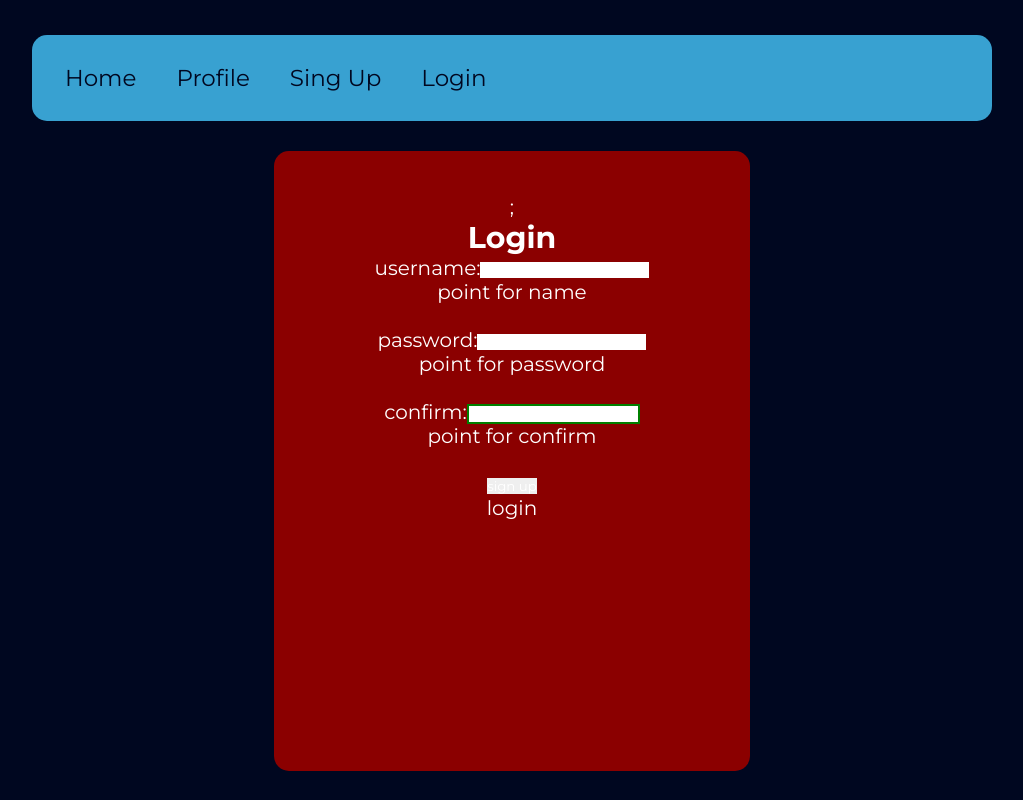
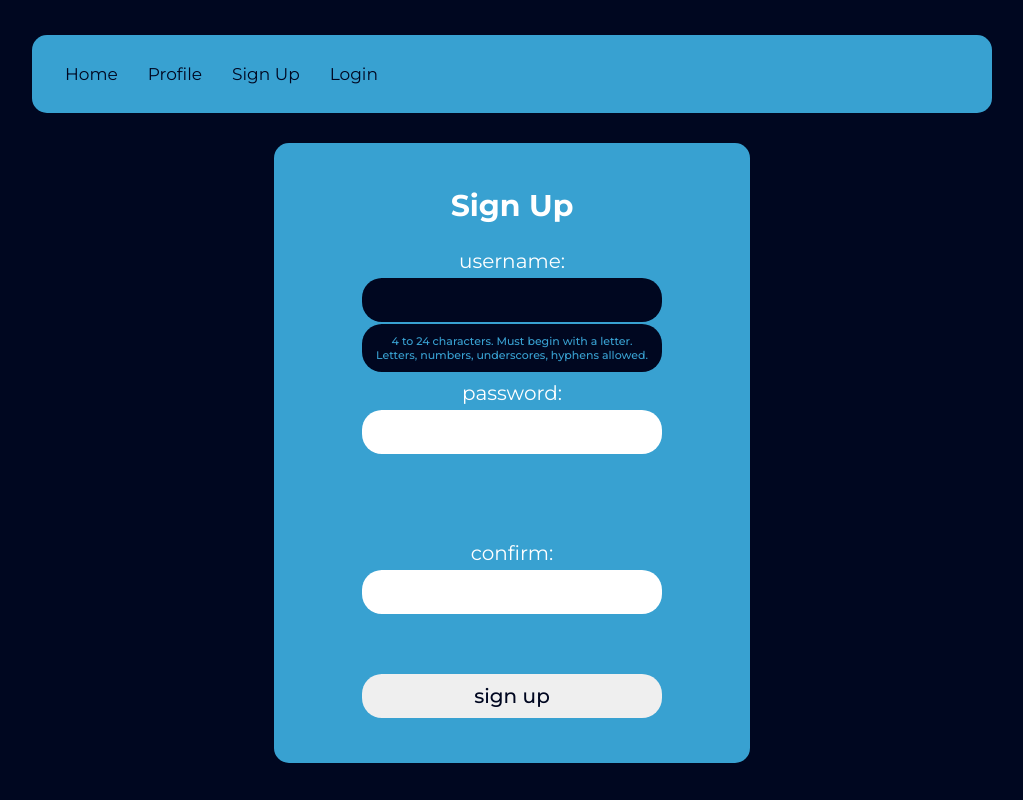
Before and after one commit to HosseAmro/login, a React (Vite) app: page /signup in a window 1280 px wide. Shown: the whole page, without its empty margins (128-1151 px from the left). Built offline with nearby package versions, Linux system fonts and the light colour scheme.

Commit message:
fix 2 Register  23/5/13

```diff
--- a/src/App/App.jsx
+++ b/src/App/App.jsx
@@ -13,11 +13,10 @@ function App() {
     <>
       <Navbar />
       <Routes>
-      <Route path ="/"  element={<Home/>}/>
-      <Route path ="/profile"  element={<Profile/>}/>
-      <Route path ="/signup"  element={<SignUp/>}/>
-      <Route path ="/signup"  element={<SignUp/>}/>
-      <Route path ="/login"  element={<Login0/>}/>
+        <Route path="/" element={<Home />} />
+        <Route path="/profile" element={<Profile />} />
+        <Route path="/signup" element={<SignUp />} />
+        <Route path="/login" element={<Login0 />} />
       </Routes>
     </>
   );
--- a/src/index.css
+++ b/src/index.css
@@ -1,7 +1,3 @@
-/* @tailwind base;
-@tailwind components;
-@tailwind utilities; */
-
 @import url("https://fonts.googleapis.com/css2?family=Josefin+Sans:wght@300;400;500;700&family=Montserrat:wght@100;200;300;400;500;700&display=swap");
 
 *,
@@ -42,8 +38,8 @@ body {
   min-width: 1rem;
   width: 100%;
   padding: 2.3rem;
-  font-size: 2.3rem;
-  gap: 2rem;
+  font-size: 1.7rem;
+  gap: 1rem;
 }
 .item {
   display: block;
@@ -56,6 +52,7 @@ body {
   color: #38a1d1;
 }
 .main {
+  background-color: #38a1d1;
   text-align: center;
   font-size: 2rem;
   border-radius: 1.5rem;
@@ -64,30 +61,57 @@ body {
   max-width: 75%;
   max-height: 62rem;
   aspect-ratio: 1/1.3;
-padding: 2rem;
+  padding: 2rem;
 }
-.home{
-  background-color: gold;
+.red {
+  border: 3.5px solid red;
 }
-.profile{
-  background-color: chocolate;
+.green {
+  border: 3.5px solid green;
 }
-.signUp{
-  background-color: darkred;
-}
-.login{
-  background-color:chartreuse;
-}
-
-.red {
-  border: 2px solid red;
-}
-.green{
-  border: 2px solid green;
-}
-.none{
+.none {
   font-family: "Montserrat", sans-serif;
 }
-.hidden{
-visibility: hidden;
+.hidden {
+  /* display: none; */
+  visibility: hidden;
 }
+.part-inpot {
+  margin-bottom: -2rem;
+}
+.part-inpot:first-child {
+  margin-top: 2rem;
+}
+.label-inpout {
+  display: inline-block;
+  padding: 0.5rem;
+}
+input,
+.sub {
+  padding: 1rem;
+  color: #000720;
+  font-size: 2rem;
+  font-weight: 500;
+  border-radius: 2rem;
+  text-align: center;
+  width: 30rem;
+}
+.sub{
+  margin-top: 2rem;
+}
+input:focus,
+.sub:focus,
+.sub:hover {
+  background-color: #000720;
+  color: #38a1d1;
+}
+.note {
+  margin: 0.2rem auto 0;
+  padding: 1rem;
+  font-size: 1.1rem;
+  font-weight: 500;
+  background-color: #000720;
+  color: #38a1d1;
+  border-radius: 2rem;
+  width: 30rem;
+}
--- a/src/page/Login0.jsx
+++ b/src/page/Login0.jsx
@@ -1,7 +1,28 @@
-import React from 'react'
+import React, { useEffect, useRef, useState } from "react";
+
+
+
+
+
+
+
+
 
 export default function login() {
+
+  const nameRef = useRef();
+  const errRef = useRef();
+
+  const [names, setname] = useState({ user: "", valid: false, focus: false });
+  const [pas, setpas] = useState({ user: "", valid: false, focus: false });
+
+
+
+
+
+
+
   return (
-    <div className='main login'>login</div>
+    <div>Login</div>
   )
 }
--- a/src/page/Navbar.jsx
+++ b/src/page/Navbar.jsx
@@ -17,7 +17,7 @@ export default function Navbar() {
         </li>
         <li className="item-menu">
           <Link className="item" to="/signup">
-            Sing Up
+            Sign Up
           </Link>
         </li>
         <li className="item-menu">
--- a/src/page/SignUp.jsx
+++ b/src/page/SignUp.jsx
@@ -1,6 +1,4 @@
-import { Result } from "postcss";
 import React, { useEffect, useRef, useState } from "react";
-import { Link } from "react-router-dom";
 
 const NAME_REGEXG = /^[a-zA-Z][a-zA-Z0-9-_]{3,23}$/;
 const PWS_REGEXG = /^(?=.*[a-z])(?=.*[A-Z])(?=.*[0-9])(?=.*[!@#$%]).{8,24}$/;
@@ -20,23 +18,22 @@ export default function SignUp() {
 
   useEffect(() => {
     const result = NAME_REGEXG.test(names.user);
-    console.log(result);
-    console.log(names.user);
     setname((pev) => {
       return { ...pev, valid: result };
     });
   }, [names.user]);
+
   useEffect(() => {
     const result2 = PWS_REGEXG.test(pas.user);
-    console.log(result2);
-    console.log(pas.user);
     setpas((pev) => {
       return { ...pev, valid: result2 };
     });
     const match = pas.user === pas22.user;
+    if (result2) {
       setpas22((pev) => {
         return { ...pev, valid: match };
       });
+    }
   }, [pas.user, pas22.user]);
 
   useEffect(() => {
@@ -49,21 +46,25 @@ export default function SignUp() {
         <p ref={errRef} className={errMsg ? "errMsg" : "hidden"}>
           Error:{errMsg}
         </p>
-        ;<h1>Login</h1>
+        <h1>Sign Up</h1>
         <form>
-          <label htmlFor="username">username:</label>
+          <div className="part-inpot">
+            <label className="label-inpout" htmlFor="username">
+              username:{" "}
+            </label>
+            <br />
             <input
               type="text"
               name="username"
               id="username"
               ref={nameRef}
               autoComplete="off"
+              required
               onChange={(e) =>
                 setname((pev) => {
                   return { ...pev, user: e.target.value };
                 })
               }
-            required
               onFocus={(e) =>
                 setname((pev) => {
                   return { ...pev, focus: true };
@@ -78,21 +79,28 @@ export default function SignUp() {
                 names.valid || !names.user ? " none" : " red"
               }`}
             />
-          <p>point for name</p>
-
+            <p className={`note ${names.focus ? ` none ` : ` hidden `} `}>
+              4 to 24 characters. Must begin with a letter. Letters, numbers,
+              underscores, hyphens allowed.
+            </p>
+          </div>
           <br />
-
-          <label htmlFor="pwd">password:</label>
+          <div className="part-inpot">
+            <label className="label-inpout" htmlFor="pwd">
+              password:{" "}
+            </label>
+            <br />
             <input
               type="password"
               name="pwd"
               id="pwd"
+              autoComplete="off"
+              required
               onChange={(e) =>
                 setpas((pev) => {
                   return { ...pev, user: e.target.value };
                 })
               }
-            required
               onFocus={(e) =>
                 setpas((pev) => {
                   return { ...pev, focus: true };
@@ -107,21 +115,30 @@ export default function SignUp() {
                 pas.valid || !pas.user ? " none" : " red"
               }`}
             />
-          <p>point for password</p>
-
+            <p className={`note ${pas.focus ? ` none ` : ` hidden `} `}>
+              8 to 24 characters. <br />
+              Must include uppercase and lowercase letters, a number and a
+              special character. <br />
+              Allowed special characters: ! @ # $ %
+            </p>
+          </div>
           <br />
-
-          <label htmlFor="mach-pws">confirm:</label>
+          <div className="part-inpot">
+            <label className="label-inpout" htmlFor="mach-pws">
+              confirm:{" "}
+            </label>
+            <br />
             <input
               type="password"
               name="mach-pws"
               id="mach-pws"
+              autoComplete="off"
+              required
               onChange={(e) =>
                 setpas22((pev) => {
                   return { ...pev, user: e.target.value };
                 })
               }
-            required
               onFocus={(e) =>
                 setpas22((pev) => {
                   return { ...pev, focus: true };
@@ -132,16 +149,18 @@ export default function SignUp() {
                   return { ...pev, focus: false };
                 })
               }
-            className={`ss ${pas22.valid ? " green" : " none"}${
+              className={`${pas22.valid ? " green" : " none"}${
                 pas22.valid || !pas22.user ? " none" : " red"
               }`}
             />
-          <p>point for confirm</p>
+            <p className={`note ${pas22.focus ? ` none ` : ` hidden `} `}>
+              Must match the first password input field.
+            </p>
+          </div>
           <br />
-          <button>sign up</button>
+          <button className="sub">sign up</button>
         </form>
       </section>
-      <Link to="/login">login</Link>
     </main>
   );
 }
```
Lines whose indentation alone changed are shown as unchanged.
